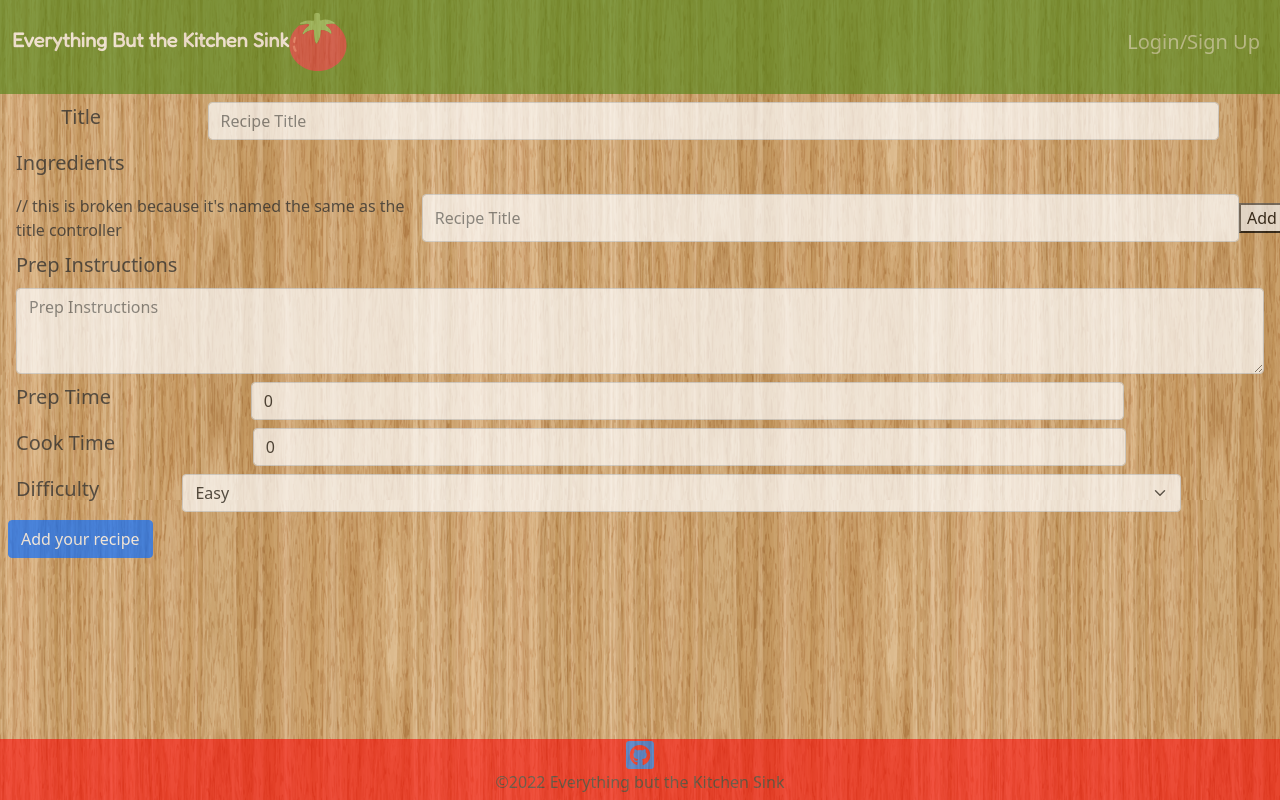
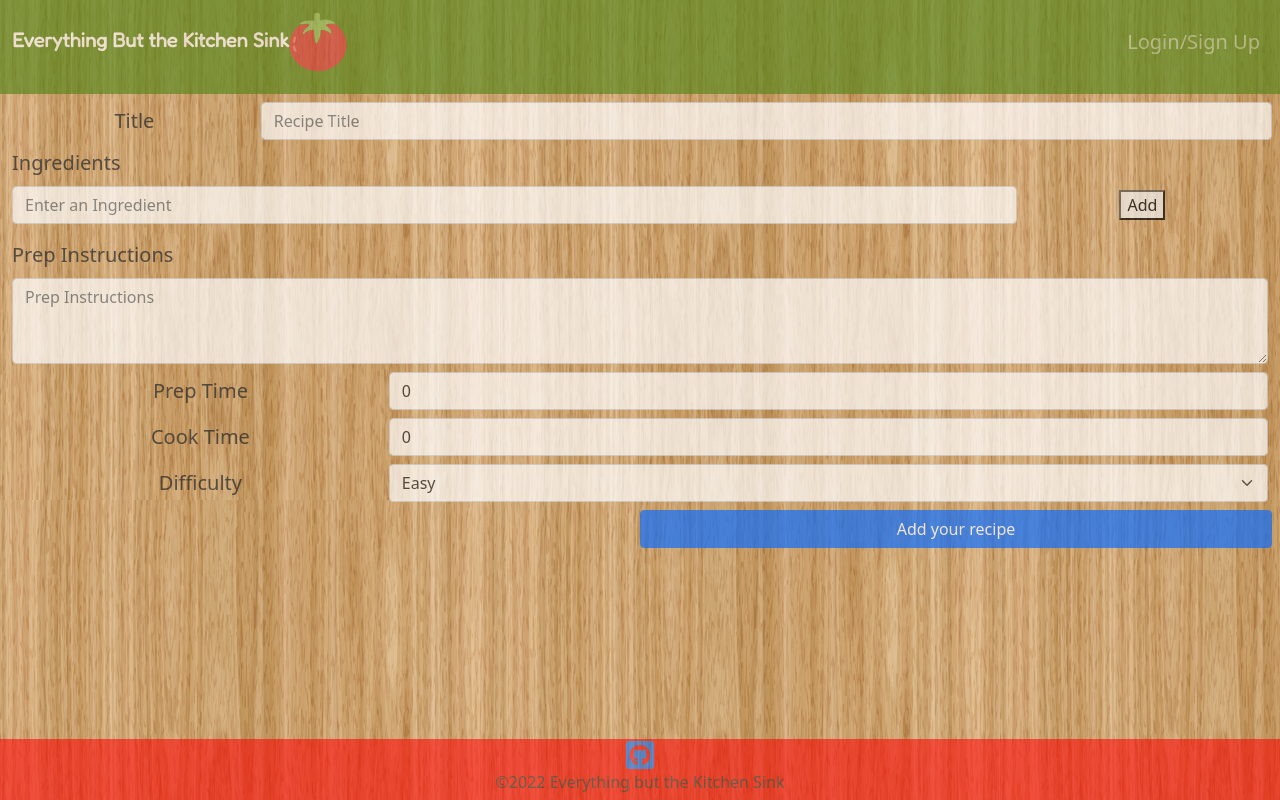
Before and after one commit to antger78/kitchen_sink, a React (Create React App) app in the folder client/: page /add-recipe in a window 1280 px wide. Built offline with nearby package versions, Linux system fonts and the light colour scheme.

Commit message:
update css with add ingredient

```diff
--- a/client/src/components/addRecipe/addRecipe.css
+++ b/client/src/components/addRecipe/addRecipe.css
@@ -1,5 +1,8 @@
 .row-box {
     display: flex;
+    flex-direction: row;
+    flex-wrap: wrap;
+    width: 100%;
 }
 
 .title{
@@ -7,5 +10,32 @@
 }
 
 .form-label {
-    font-size: 1.25em
+    font-size: 1.25em;
+    /* width: 20%; */
 }
+
+.title-input {
+    display: flex;
+    width: 80%;
+}
+
+.ingredient-input {
+    width: 80%;
+    /* display: flex; */
+}
+
+.ingredient-button {
+    margin-right: 0%;
+    /* width: 10%; */
+}
+
+.prep-cook-time {
+    width: 70%;
+    margin-right: 0;
+}
+
+.submit-recipe-button {
+    margin-left: 50%;
+    width: 50%;
+
+}
--- a/client/src/components/addRecipe/index.js
+++ b/client/src/components/addRecipe/index.js
@@ -109,16 +109,17 @@ const RecipeForm = () => {
 				>
 					Something went wrong with your recipe input!
 				</Alert>
+
+				{/* title area */}
 				<Form.Group>
 					<row className="row-box my-2">
-						<Form.Label htmlFor="title" className="mx-auto title">
+						<Form.Label htmlFor="title" className="mx-auto my-auto title">
 							Title
 						</Form.Label>
 						<Form.Control
-							className="mx-auto"
+							className="title-input align-self-end"
 							type="text"
 							placeholder="Recipe Title"
-							style={{ width: "80%" }}
 							name="title"
 							onChange={handleInputChange}
 							value={recipeFormData.title}
@@ -130,41 +131,39 @@ const RecipeForm = () => {
 					</Form.Control.Feedback>
 				</Form.Group>
 
-				<Form.Group className="mx-2">
-					<Form.Label htmlFor="ingredients" className="form-label">
+				{/* ingredient area */}
+				<Form.Group className="mx-1 my-2">
+					<row className="row-box">
+						<Form.Label
+							htmlFor="ingredients"
+							className="my-auto align-self-start"
+						>
 							Ingredients
 						</Form.Label>
-					{/* <row className="row-box"> */}
 						{inputList.map((ingredient, i) => {
 							return (
 								<row className="row-box my-2">
-								// this is broken because it's named the same as the title
-								controller
 									<Form.Control
-									className="mx-auto"
+										className="ingredient-input"
+										as="input"
 										type="text"
-									placeholder="Recipe Title"
-									style={{ width: "80%" }}
-									name="title"
-									onChange={handleInputChange}
-									value={recipeFormData.title}
+										placeholder="Enter an Ingredient"
+										name="ingredients"
+										value={ingredient}
+										onChange={(e) => handleIngredientsInputChange(e, i)}
 										required
 									/>
-								<div
-									className="btn-box my-auto mx-auto"
-									style={{ width: "2%" }}
-								>
+									<div className="my-auto mx-auto ingredient-button">
 										{inputList.length > 1 && (
 											<button
 												type="button"
-											className="mr10"
 												onClick={() => handleRemoveClick(i)}
 											>
 												Remove
 											</button>
 										)}
 										{inputList.length - 1 === i && (
-										<button className="my-auto" onClick={handleAddClick}>
+											<button type="button" onClick={handleAddClick}>
 												Add
 											</button>
 										)}
@@ -200,6 +199,7 @@ const RecipeForm = () => {
 						})}
 						{/* <div style={{ marginTop: 20 }}>{JSON.stringify(inputList)}</div> */}
 						{/* </row> */}
+					</row>
 				</Form.Group>
 
 				{/* <Form.Group>
@@ -216,7 +216,8 @@ const RecipeForm = () => {
           </Form.Control.Feedback>
         </Form.Group> */}
 
-				<Form.Group className="mx-2 my-1">
+				{/* prep instructions */}
+				<Form.Group className="mx-1 my-1">
 					<Form.Label htmlFor="prepInstructions">Prep Instructions</Form.Label>
 					<Form.Control
 						as="textarea"
@@ -232,12 +233,14 @@ const RecipeForm = () => {
 					</Form.Control.Feedback>
 				</Form.Group>
 
-				<Form.Group className="mx-2 my-2">
+				{/* prep time */}
+				<Form.Group className="mx-1 my-2">
 					<row className="row-box">
-						<Form.Label htmlFor="prepTime">Prep Time</Form.Label>
+						<Form.Label htmlFor="prepTime" className="my-auto mx-auto">
+							Prep Time
+						</Form.Label>
 						<Form.Control
-							className="mx-auto"
-							style={{ width: "70%" }}
+							className="prep-cook-time"
 							as="input"
 							type="number"
 							placeholder="Prep Time"
@@ -252,12 +255,14 @@ const RecipeForm = () => {
 					</row>
 				</Form.Group>
 
-				<Form.Group className="mx-2 my-2">
+				{/* cook time */}
+				<Form.Group className="mx-1 my-2">
 					<row className="row-box">
-						<Form.Label htmlFor="cookTime">Cook Time</Form.Label>
+						<Form.Label htmlFor="cookTime" className="my-auto mx-auto">
+							Cook Time
+						</Form.Label>
 						<Form.Control
-							className="mx-auto"
-							style={{ width: "70%" }}
+							className="prep-cook-time"
 							as="input"
 							type="number"
 							placeholder="Cook Time"
@@ -272,12 +277,14 @@ const RecipeForm = () => {
 					</row>
 				</Form.Group>
 
-				<Form.Group className="mx-2 my-2">
+				{/* difficulty */}
+				<Form.Group className="mx-1 my-2">
 					<row className="row-box">
-						<Form.Label htmlFor="difficulty">Difficulty</Form.Label>
+						<Form.Label htmlFor="difficulty" className="my-auto mx-auto">
+							Difficulty
+						</Form.Label>
 						<Form.Select
-							className="mx-auto"
-							style={{ width: "80%" }}
+							className="prep-cook-time"
 							type="text"
 							name="difficulty"
 							onChange={handleInputChange}
@@ -290,7 +297,11 @@ const RecipeForm = () => {
 						</Form.Select>
 					</row>
 				</Form.Group>
-				<Button type="submit" onClick={() => handleFormSubmit()}>
+				<Button
+					type="submit"
+					className="submit-recipe-button"
+					onClick={() => handleFormSubmit()}
+				>
 					Add your recipe
 				</Button>
 			</Form>
```
Lines whose indentation alone changed are shown as unchanged.
